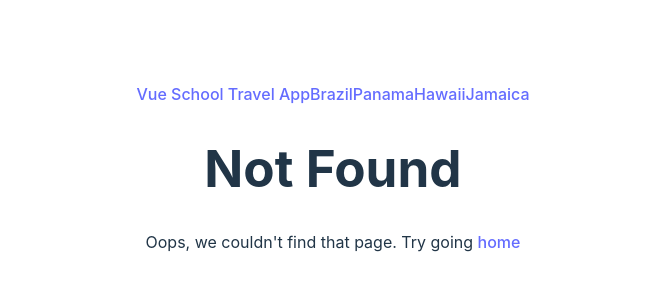
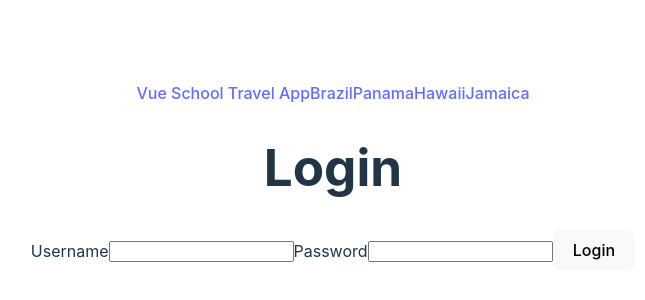
Before and after one commit to VirginieBouvarel/vue-school-travel-app, a Vue app: page /login in a window 1280 px wide. Before the commit this address had no page. Shown: the part 224-524 px from the top of the page, without its empty margins (307-952 px from the left). Built offline with nearby package versions, Linux system fonts and the light colour scheme.

Commit message:
ajout meta requiresAuth

```diff
--- a/src/router/index.js
+++ b/src/router/index.js
@@ -4,6 +4,27 @@
 
 const routes = [
   { path: '/', name: 'Home', component: Home},
+  {
+    path: '/protected',
+    name: 'protected',
+    component: () => import('@/views/Protected.vue'),
+    meta: {
+      requiresAuth: true,
+    }
+  },
+  {
+    path: '/invoices',
+    name: 'invoices',
+    component: () => import('@/views/Invoices.vue'),
+    meta: {
+      requiresAuth: true,
+    }
+  },
+  {
+    path: '/login',
+    name: 'login',
+    component: () => import('@/views/Login.vue'),
+  },
   {
     path: '/destination/:id/:slug',
     name: 'destination.show',
@@ -44,4 +65,9 @@
   }
 })
 
+router.beforeEach((to, from) => {
+  if (to.meta.requiresAuth && !window.user) {
+    return {name: 'login', query: { redirect: to.fullPath}}
+  }
+});
 export default router
--- /dev/null
+++ b/src/views/Invoices.vue
@@ -0,0 +1,15 @@
+<template>
+  <div>
+<h1>Invoices</h1>
+  </div>
+</template>
+
+<script>
+  export default {
+
+  }
+</script>
+
+<style lang="scss" scoped>
+
+</style>
--- /dev/null
+++ b/src/views/Login.vue
@@ -0,0 +1,34 @@
+<template>
+  <div class="login">
+    <form class="form" @submit.prevent="login">
+      <h1>Login</h1>
+      <label for="username">Username</label>
+      <input v-model="username" type="text" name="username" class="input">
+      <label for="password">Password</label>
+      <input v-model="password" type="text" name="password" class="input">
+      <button class="btn">Login</button>
+    </form>
+  </div>
+</template>
+
+<script>
+  export default {
+    data() {
+      return {
+        username: '',
+        password:'',
+      }
+    },
+    methods: {
+      login() {
+        window.user = this.username;
+        const redirectPath = this.$route.query.redirect || '/protected';
+        this.$router.push(redirectPath);
+      }
+    }
+  }
+</script>
+
+<style lang="scss" scoped>
+
+</style>
--- /dev/null
+++ b/src/views/Protected.vue
@@ -0,0 +1,29 @@
+<template>
+  <div>
+    <h1>Greetings, {{  username }}</h1>
+    <button @click="logout">Logout</button>
+    <router-link :to="{name: 'invoices'}">
+      <button>Invoices</button>
+    </router-link>
+  </div>
+</template>
+
+<script>
+  export default {
+    data() {
+      return {
+        username: window.user,
+      }
+    },
+    methods: {
+      logout() {
+        window.user = null;
+        this.$router.push({ name: 'Home'});
+      }
+    }
+  }
+</script>
+
+<style lang="scss" scoped>
+
+</style>
```
